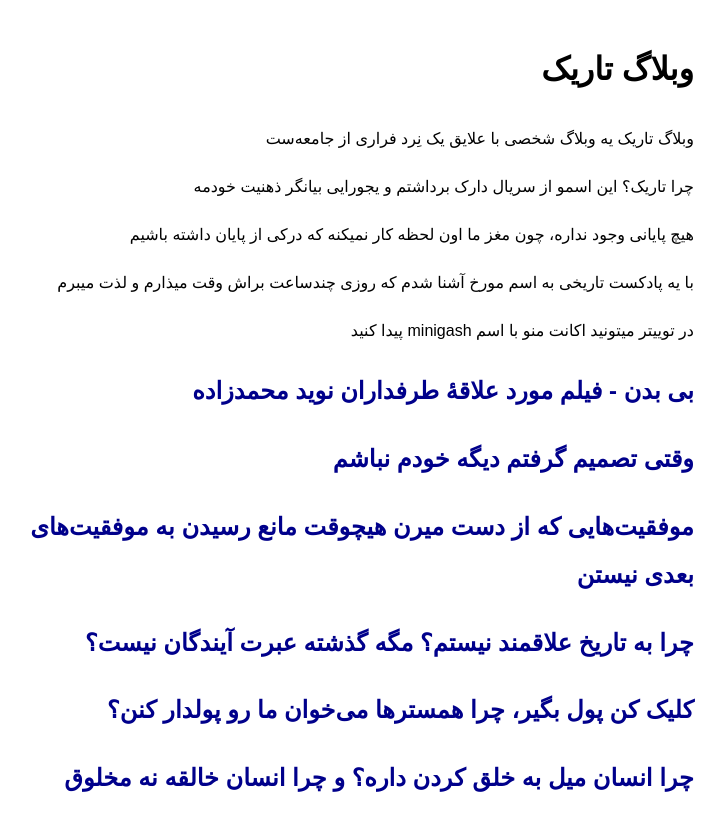
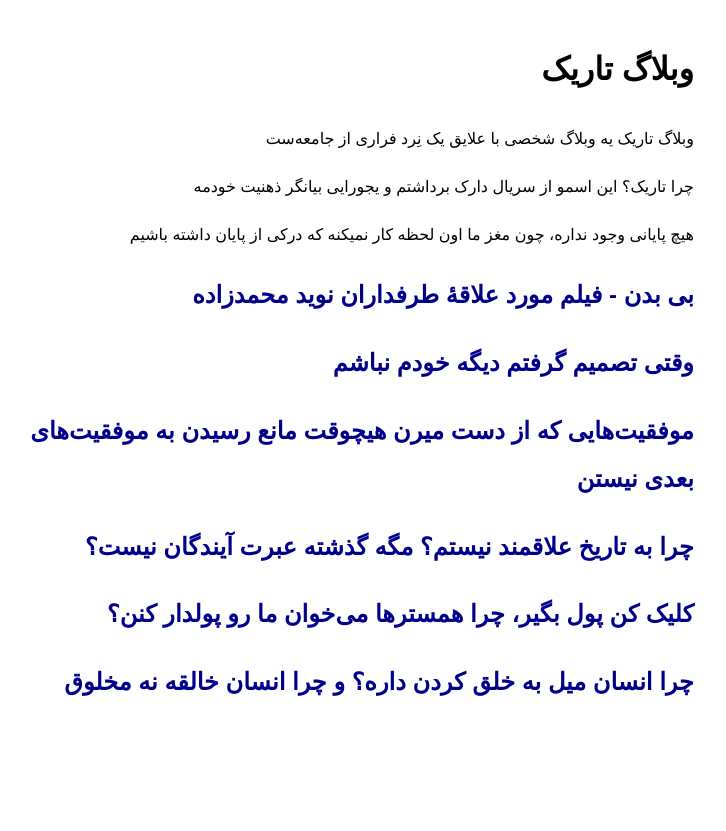
Before and after one commit to darkblog/darkblog.github.io, a Jekyll site: the page built from index.html, in a window 1280 px wide. Shown: the top 831 px of the page, without its empty margins (443-1169 px from the left). Built offline with Jekyll 4.4.1, drawn with Linux system fonts in a browser that asks for light colours.

Commit message:
Update index.html

```diff
--- a/index.html
+++ b/index.html
@@ -15,8 +15,6 @@ layout: compress
 <p>وبلاگ تاریک یه وبلاگ شخصی با علایق یک نِرد فراری از جامعه‌ست</p>
 <p>چرا تاریک؟ این اسمو از سریال دارک برداشتم و یجورایی بیانگر ذهنیت خودمه</p>
 <p>هیچ پایانی وجود نداره، چون مغز ما اون لحظه کار نمیکنه که درکی از پایان داشته باشیم</p>
-<p>با یه پادکست تاریخی به اسم مورخ آشنا شدم که روزی چندساعت براش وقت میذارم و لذت میبرم</p>
-<p>در توییتر میتونید اکانت منو با اسم minigash پیدا کنید</p>
 {% for post in site.posts %}
 <h2><a href="{{ site.url }}{{ post.url }}">{{ post.title }}</a></h2>
 {% endfor %}
```
